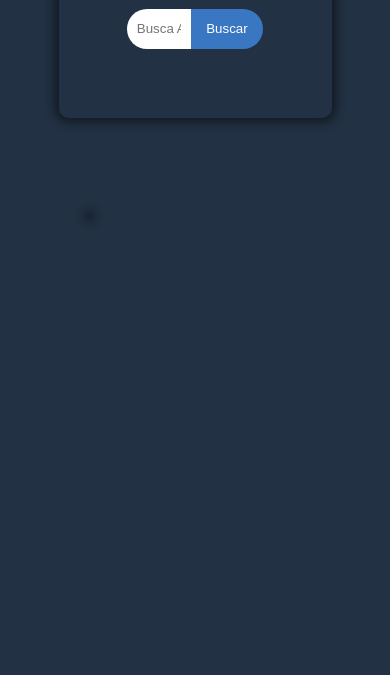
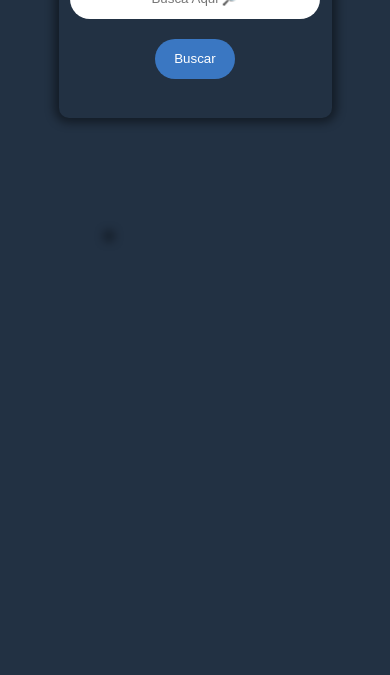
Before and after one commit to JesuisDv/Peliculas-API, a plain HTML site: page index.html in a window 390 px wide. Shown: the part 169-844 px from the top of the page. Drawn offline with Linux system fonts and the light colour scheme.

Commit message:
Refactor estructura de HTML y CSS para mejorar la presentación y responsividad de la aplicación "Busca Pelis"

```diff
--- a/index.html
+++ b/index.html
@@ -7,6 +7,8 @@
     <title>Busca Pelis</title>
 </head>
 <body>
+    <div class="wrapper">
+
         <section class="cont1">
             <div class="contBuscar">
                 <h1>Busca Pelis</h1>
@@ -34,6 +36,7 @@
                 </div>
             </div>
         </main>
+    </div>
 </body>
 <script src="./scripts.js"></script>
 </html>
--- a/styles.css
+++ b/styles.css
@@ -12,6 +12,20 @@ body{
     height: 100vh;
     color: #ffffff;
     background-color: #223143;
+}
+
+html, body {
+  height: 100%;
+}
+
+.wrapper {
+  min-height: 100vh;
+  display: flex;
+  flex-direction: column;
+}
+
+main {
+  flex: 1;
 }
 
 .cont1{
@@ -75,12 +89,14 @@ body{
     display: flex;
     height: 60vh;
     justify-content: center;
+
 }
 
 .contPelis{
     margin: 30px inherit;
     height: 90%;
     width: 70%;
+    padding: 20px;
 }
 
 .pelicula{
@@ -102,17 +118,60 @@ body{
     flex-direction: column;
     gap: 30px;
     width: 80%;
-    margin-top: 30px;
     font-size: 1.2rem;
 }
 
 .sinopsisPeli{
     width: 170%;
-    margin-top: 30px;
     font-size: 1.2rem;
+    margin-bottom: 50px;
 }
 
 .infoPeli .namePeli{
     font-weight: 700;
     font-size: 2.5rem;
 }
+
+
+
+
+@media (max-width: 768px) {
+
+    .contBuscar form {
+        display: flex;
+        flex-direction: column;
+        gap: 20px;
+        width: 60%;
+    }
+
+    #inputBuscar{
+        width: 250px;
+        text-align: center;
+        border-radius: 30px;
+        border: none;
+    }
+
+    #btnBuscar{
+        width: 80px;
+        height: 40px;
+        border-radius: 30px;
+        color: white;
+    }
+
+
+    .pelicula{
+        flex-direction: column;
+
+    }
+
+    .sinopsisPeli{
+        width: 100%;
+        margin-top: 30px;
+        font-size: 1.2rem;
+    }
+
+    .infoPeli .namePeli{
+        text-align: center;
+    }
+
+}
```
Lines whose indentation alone changed are shown as unchanged.
